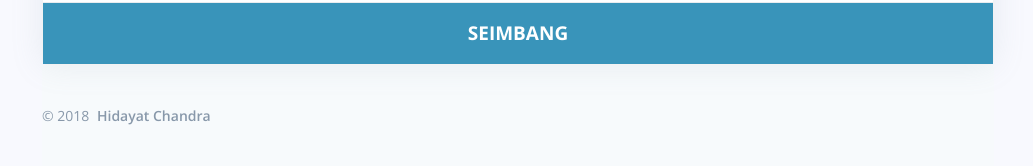
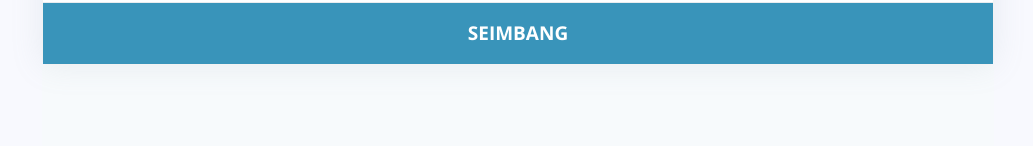
Before and after one commit to syauqihazimi/akuntansi, a CodeIgniter app: page /Project-Akhir-Akuntansi/index.php/user/index in a window 1280 px wide. Shown: the part 5292-5458 px from the top of the page, without its empty margins (247-1280 px from the left). After the commit the page ends 5369 px from the top, so only its background shows below. Run offline with CodeIgniter, Linux system fonts and the light colour scheme; the visitor is signed in with stand-in values (Sample User, id 1); data comes from the database, SQL or seed files in the repository.

```diff
--- a/application/views/template/footer.php
+++ b/application/views/template/footer.php
@@ -2,9 +2,9 @@
 <footer class="footer">
         <div class="row align-items-center justify-content-xl-between">
           <div class="col-xl-6">
-            <div class="copyright text-center text-xl-left text-muted">
+            <!-- <div class="copyright text-center text-xl-left text-muted">
               &copy; 2018 <a class="font-weight-bold ml-1" target="_blank">Hidayat Chandra</a>
-            </div>
+            </div> -->
           </div>
         </div>
       </footer>
```
